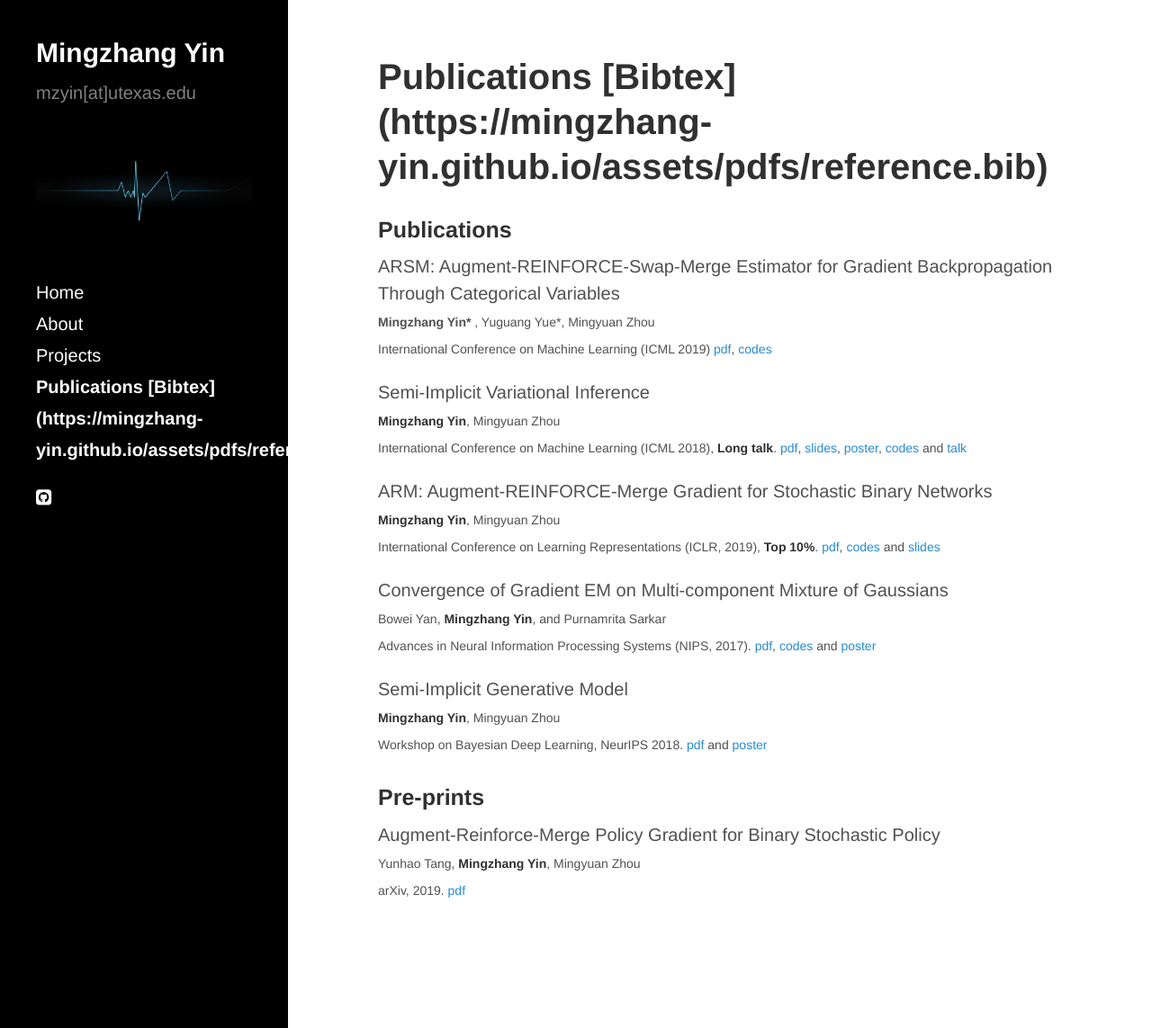
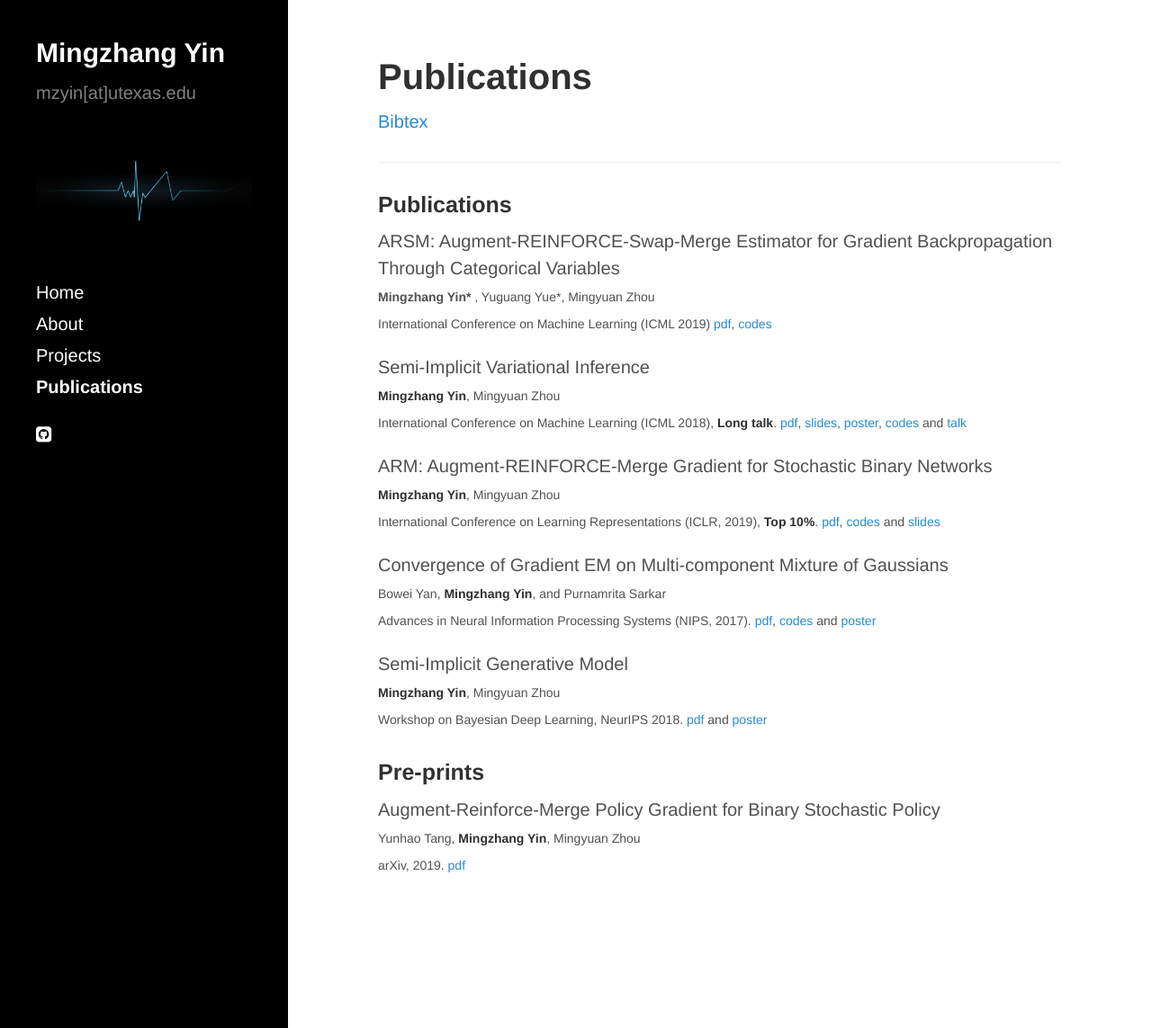
Before and after one commit to mingzhang-yin/mingzhang-yin.github.io, a Jekyll site: the page built from publications.md, in a window 1280 px wide and 1143 px high. Shown: the whole window at 90% size. Built offline with Jekyll 4.4.1, drawn with Linux system fonts in a browser that asks for light colours; nearby versions of some CDN libraries.

Commit message:
Update publications.md

```diff
--- a/publications.md
+++ b/publications.md
@@ -1,10 +1,12 @@
 ---
 layout: page
-title: Publications [Bibtex](https://mingzhang-yin.github.io/assets/pdfs/reference.bib)
+title: Publications
 
 ---
 
+[Bibtex](https://mingzhang-yin.github.io/assets/pdfs/reference.bib)
 
+___
 
 ### Publications
 
```
